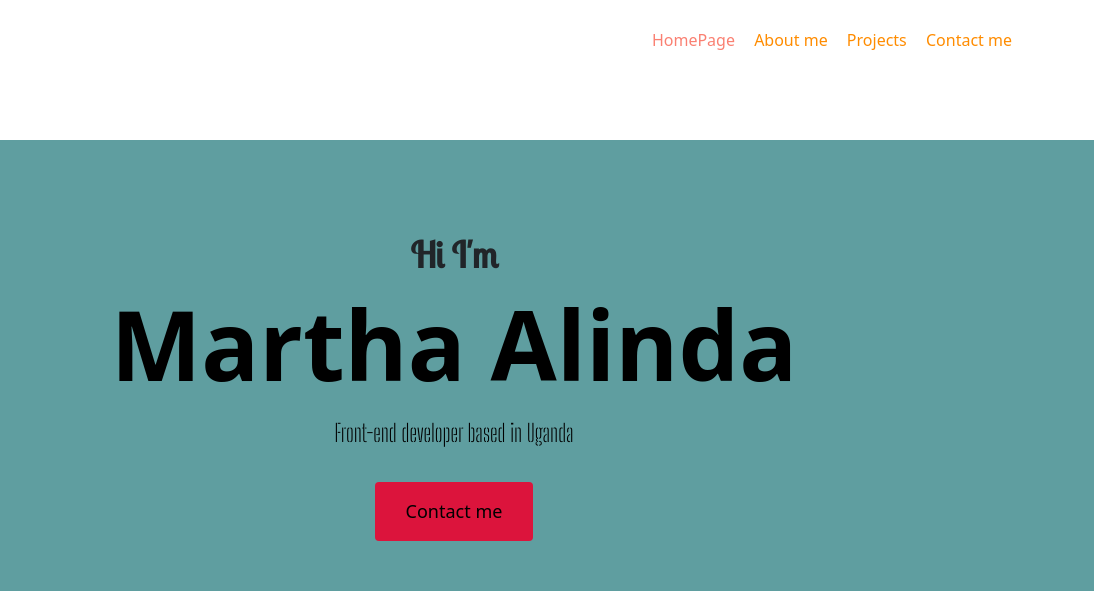
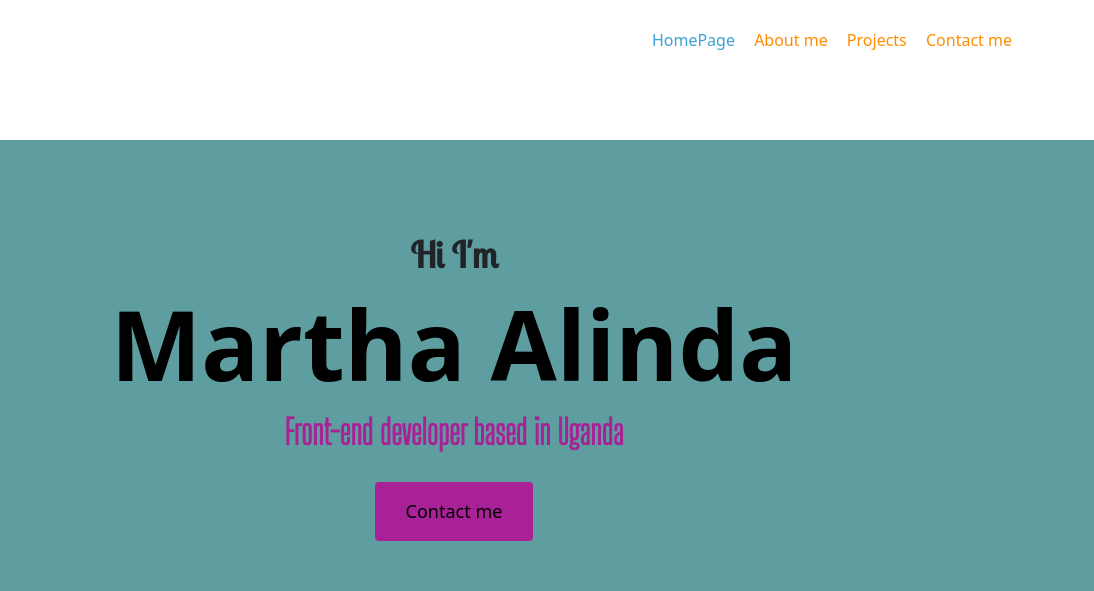
Before and after one commit to marthaalinda/my-branding-portfolio, a plain HTML site: page index.html in a window 1280 px wide. Shown: the top 591 px of the page, 186-1280 px from the left. Drawn offline with nearby package versions, Linux system fonts and the light colour scheme.

Commit message:
Adjust format font and font-family

```diff
--- a/style.css
+++ b/style.css
@@ -1,11 +1,13 @@
 :root{
-    --primary-color: crimson;
+    --primary-color: rgb(168, 33, 150);
     --secondary-color:black;
-    --tertiary-color:salmon;
+    --tertiary-color:rgb(62, 162, 209);
     --first-font-family: 'Patrick Hand', cursive;
     --second-font-family:'Lobster Two', cursive;
     --third-font-family:'Big Shoulders Stencil Display', cursive;
 }
+
+
 h1,h2,h3,h4,h5,h6{
     font-weight: bold;
     color: var(--secondary-color);
@@ -17,6 +19,7 @@ h1{
 h2{
     font-size: 55px;
     font-family: var(--third-font-family);
+    color: var(--tertiary-color);
 }
 
 p{
@@ -35,11 +38,11 @@ p{
     font-weight: bold;
 }
 .hero h2{
-    font-weight: normal;
-    font-size: 24px;
+    font-weight: bold;
+    font-size: 34px;
     line-height: 1.4px;
     padding-top: 23px;
-
+   color: var(--primary-color);
 }
 
 .btn-branding{
@@ -62,7 +65,7 @@ p{
     padding: 120px 60px;
 }
 .content h1{
-
+    font-family: var(--third-font-family);
     font-size: 64px;
 }
 .content h2{
@@ -78,6 +81,7 @@ p{
 }
 .content-container{
     padding: 120px 20px;
+    padding-top: 23px;
 }
 .content{
     margin: 30px;
```
Also changed, not shown: contact.html (+1 -1 lines).
